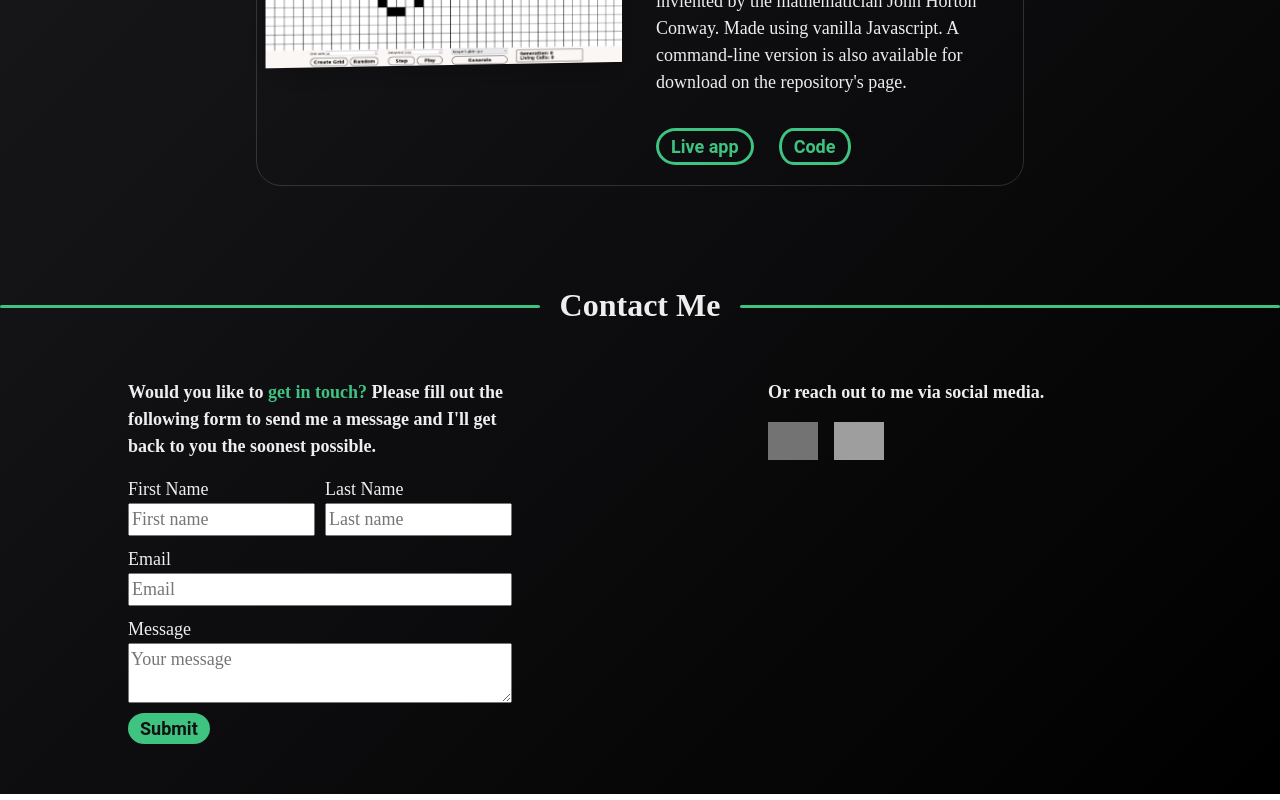
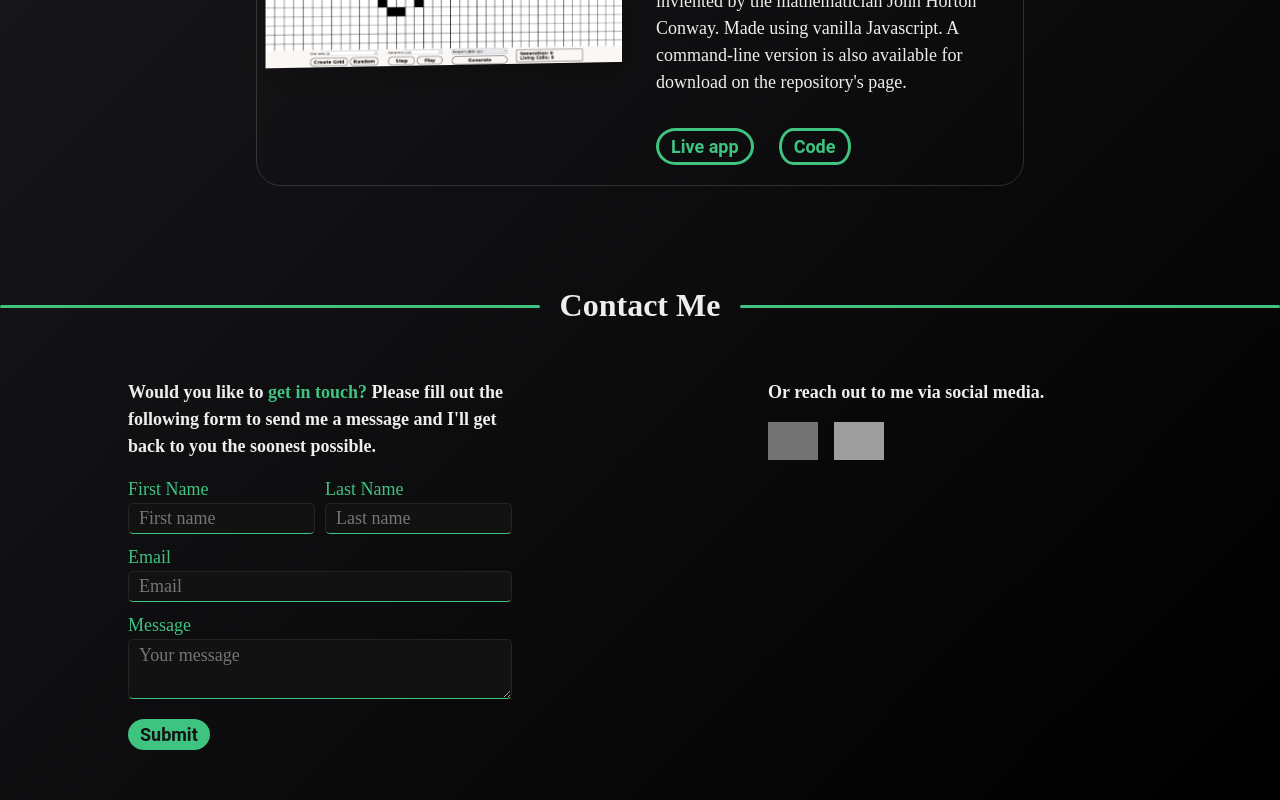
Before and after one commit to bofmar/portfolio, a React (Create React App) app: page / in a window 1280 px wide. Shown: the part 3099-3899 px from the top of the page. Built offline with nearby package versions, Linux system fonts and the light colour scheme; grey boxes are pictures that could not be loaded.

Commit message:
Style the form

```diff
--- a/src/App.css
+++ b/src/App.css
@@ -1,6 +1,7 @@
 /* Variables */
 :root {
   --bg-main: #121212;
+  --bg-secondary: #28231d;
   --white-text: #eee;
   --green: rgba(63, 195, 128, 1);
   --off-green: rgba(60, 185, 118, 1);
@@ -424,7 +425,8 @@ form{
 }
 
 form > * ,
-form input{
+form input,
+form textarea {
   width: 100%;
 }
 
@@ -434,7 +436,28 @@ form input{
   flex-direction: column;
 }
 
+form input,
+form textarea {
+  background-color: var(--bg-main);
+  border: 1px solid var(--bg-secondary);
+  border-bottom: 1px solid var(--green);
+  border-radius: 5px;
+  text-indent: 0.5rem;
+  color: var(--white-text);
+}
+
+form input:focus,
+form textarea:focus {
+  outline: none;
+  border: 1px solid var(--green);
+}
+
+form label {
+  color: var(--green);
+}
+
 .submit-button {
+  margin-top: 10px;
   color: var(--bg-main);
   background-color: var(--green);
   font-family: Roboto;
```
